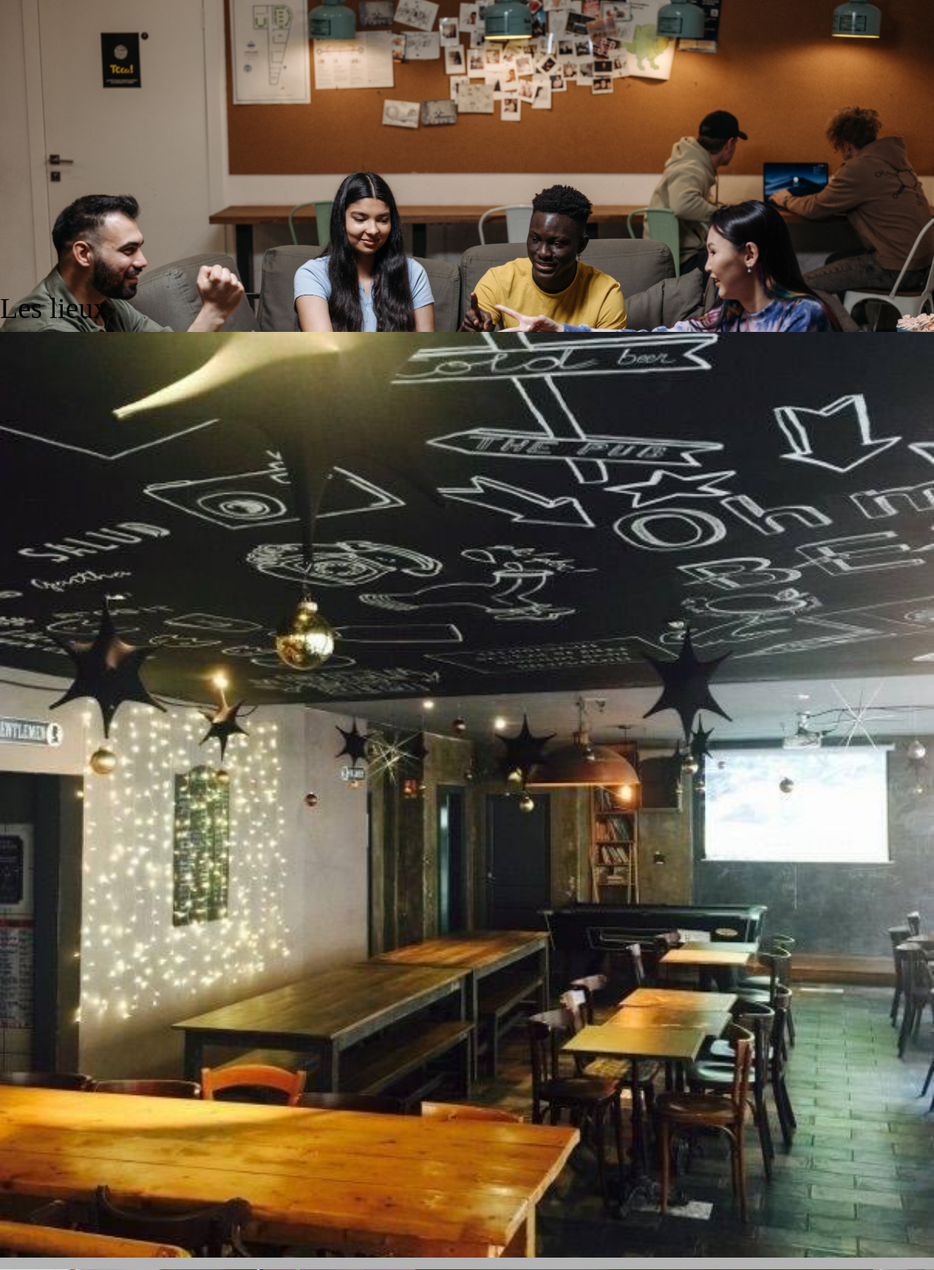
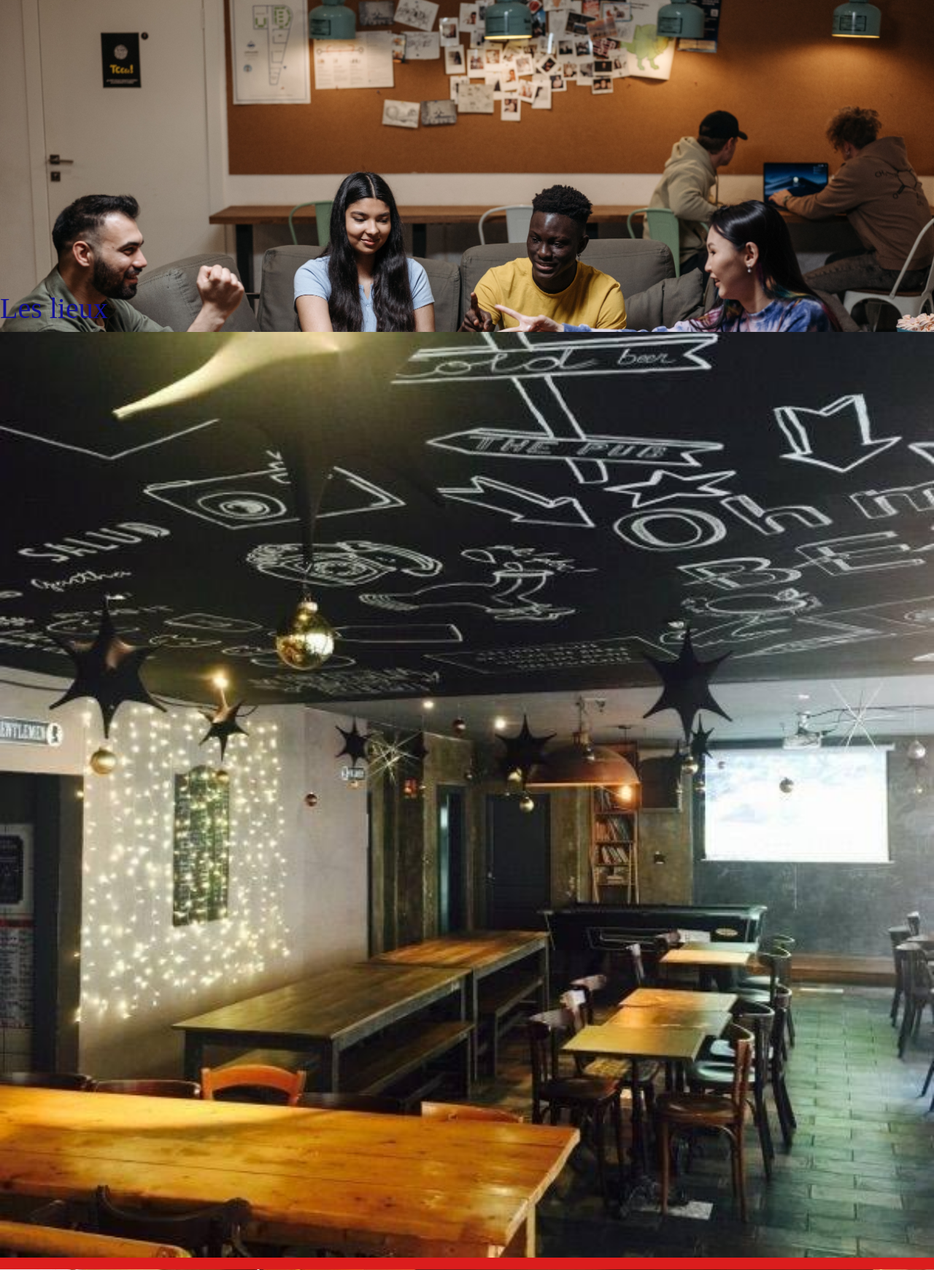
Before and after one commit to Timfmb09/SfWordIn, a Symfony app: template templates/home/index.html.twig in a window 1280 px wide. Shown: the part 53-1794 px from the top of the page at 73% size. Run offline with Twig, Linux system fonts and the light colour scheme; the template is opened without the code that fills it, so the values that code supplies are empty; some libraries are stand-ins or nearby versions.

Commit message:
Update Css bug

```diff
--- a/public/css/style.css
+++ b/public/css/style.css
@@ -11,7 +11,7 @@
 }
 
 body{
-  background-color: rgb(179, 179, 179);
+  background-color: rgb(219, 29, 29);
 }
 
 ul {
@@ -51,5 +51,5 @@ img{
 }
 
 h1{
-  color: rgb(4, 4, 4);
+  color: rgb(19, 17, 151);
 }
--- a/src/Entity/Event.php
+++ b/src/Entity/Event.php
@@ -228,6 +228,6 @@ class Event
 
     public function __toString()
     {
-        return $this->nameEvent." ".$this->dateHourEvent->format('d/m/Y')." ".$this->durationEvent->format('H:i:s')." ".$this->maxNbRegistrantEvent." ".$this->descriptionGameEvent." ".$this->userCreator." ".$this->usersAttendees;
+        return $this->nameEvent." ".$this->dateHourEvent->format('d/m/Y')." ".$this->durationEvent." ".$this->maxNbRegistrantEvent." ".$this->descriptionGameEvent." ".$this->userCreator." ".$this->usersAttendees;
     }
 }
--- a/src/Form/EventType.php
+++ b/src/Form/EventType.php
@@ -16,7 +16,9 @@ class EventType extends AbstractType
     {
         $builder
             ->add('nameEvent', TextType::class)
-            ->add('dateHourEvent', DateType::class)
+            ->add('dateHourEvent', DateType::class, [
+                'widget' => 'single_text'
+                ])
             ->add('maxNbRegistrantEvent', TextType::class)
             ->add('descriptionGameEvent', TextType::class)
             ->add('pictureEvent', TextType::class)
--- a/templates/base.html.twig
+++ b/templates/base.html.twig
@@ -1,3 +1,4 @@
+
 <!DOCTYPE html>
 <html>
     <head>
@@ -15,6 +16,7 @@
             {# asset() -> Automatically goes & check the public folder #}
         {% endblock %}
     </head>
+
     <body>
 
         <nav>
```
